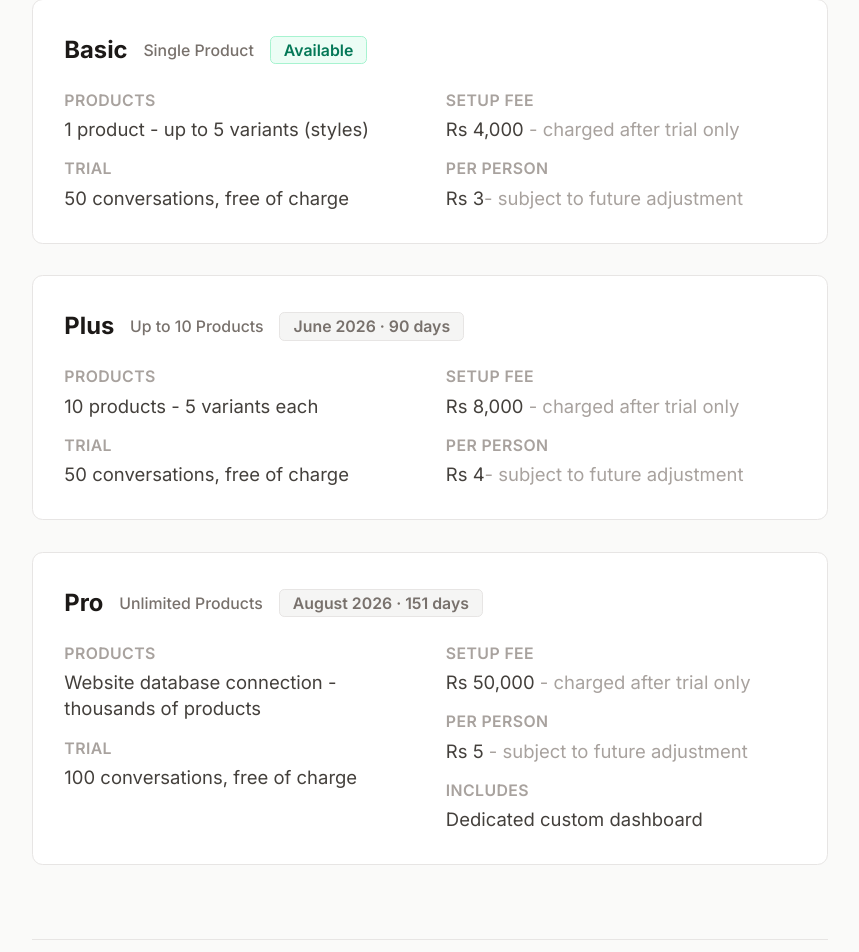
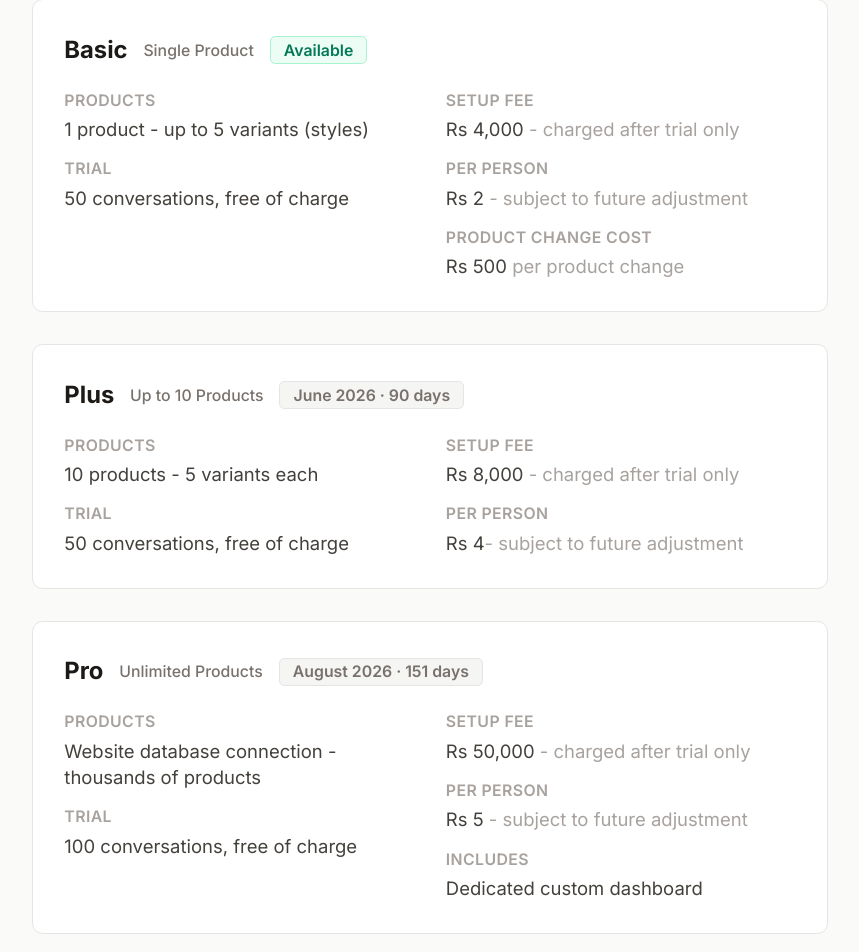
Before and after one commit to sehenagautam/sajedar-product-research, a Next.js app: page /pricing in a window 1280 px wide. Shown: the part 987-1939 px from the top of the page, without its empty margins (210-1069 px from the left). Built offline with nearby package versions, Linux system fonts and the light colour scheme.

Commit message:
Update basic plan pricing

```diff
--- a/src/app/pricing/page.tsx
+++ b/src/app/pricing/page.tsx
@@ -115,7 +115,11 @@ export default function ProposalPage() {
                   </div>
                   <div>
                     <p className="text-xs uppercase tracking-wide text-[#a8a29e] font-semibold mb-1">Per Person</p>
-                    <p className="text-sm text-[#44403c]">Rs 3<span className="text-[#a8a29e]">- subject to future adjustment</span></p>
+                    <p className="text-sm text-[#44403c]">Rs 2 <span className="text-[#a8a29e]">- subject to future adjustment</span></p>
+                  </div>
+                  <div>
+                    <p className="text-xs uppercase tracking-wide text-[#a8a29e] font-semibold mb-1">Product Change Cost</p>
+                    <p className="text-sm text-[#44403c]">Rs 500 <span className="text-[#a8a29e]">per product change</span></p>
                   </div>
                 </div>
               </div>
```
